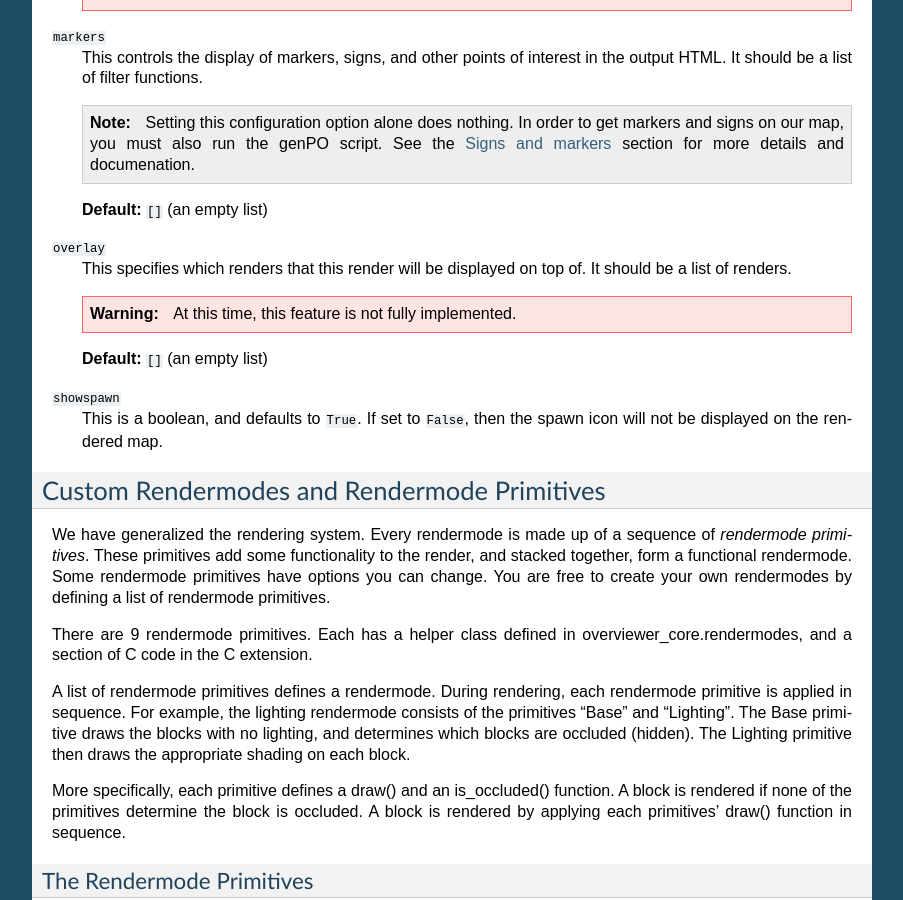
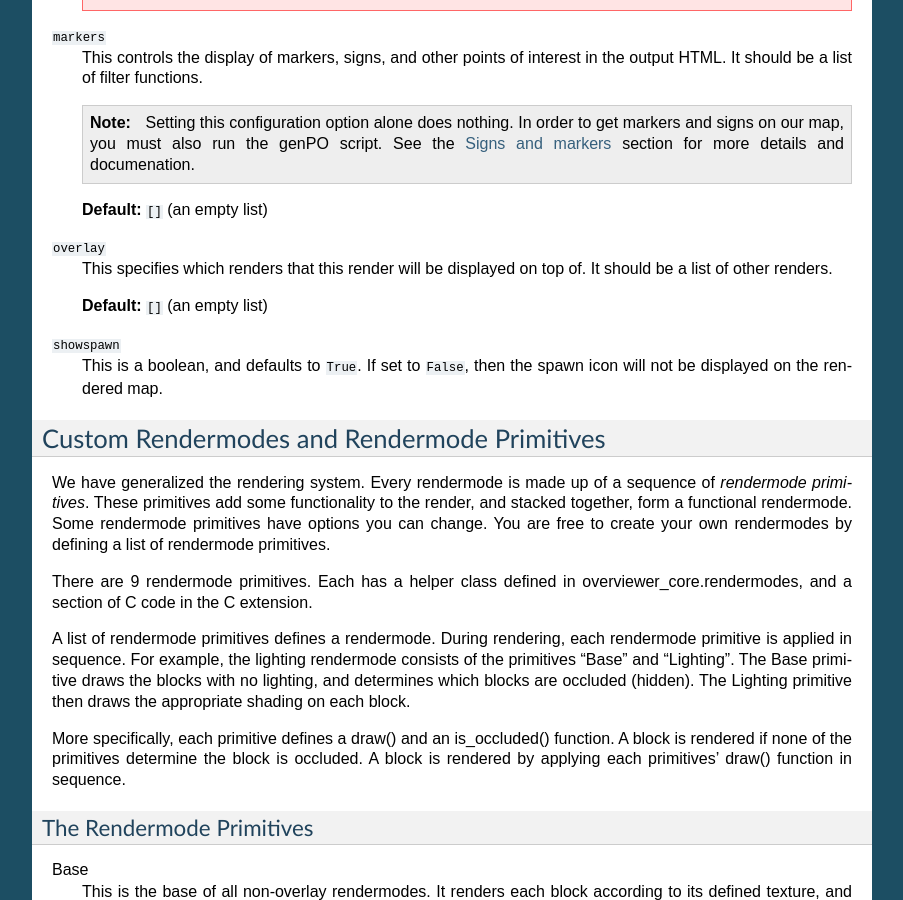
Before and after one commit to overviewer/Minecraft-Overviewer, a Sphinx documentation site: the page built from docs/config.rst, in a window 1280 px wide and 900 px high, scrolled down 8328 px. Shown: the whole window, without its empty margins (198-1101 px from the left). Built offline with Sphinx 7.4.7, drawn with Linux system fonts in a browser that asks for light colours; some of the changed text lies outside the part shown.

Commit message:
Update docs to remove warnings about overlays being not implemented.

```diff
--- a/docs/config.rst
+++ b/docs/config.rst
@@ -557,11 +557,7 @@ values. The valid configuration keys are listed below.
 
 ``overlay``
     This specifies which renders that this render will be displayed on top of.
-    It should be a list of renders.
-
-    .. warning::
-
-       At this time, this feature is not fully implemented.
+    It should be a list of other renders.
 
     **Default:** ``[]`` (an empty list)
 
@@ -705,11 +701,6 @@ ClearBase
     Forces the background to be transparent. Use this in place of Base
     for rendering pure overlays.
 
-    .. warning::
-
-        Overlays are currently not functional in this branch of code. We are
-        working on them. Please inquire in :ref:`IRC<help>` for more information.
-
 SpawnOverlay
     Color the map red in areas where monsters can spawn. Either use
     this on top of other modes, or on top of ClearBase to create a
```
